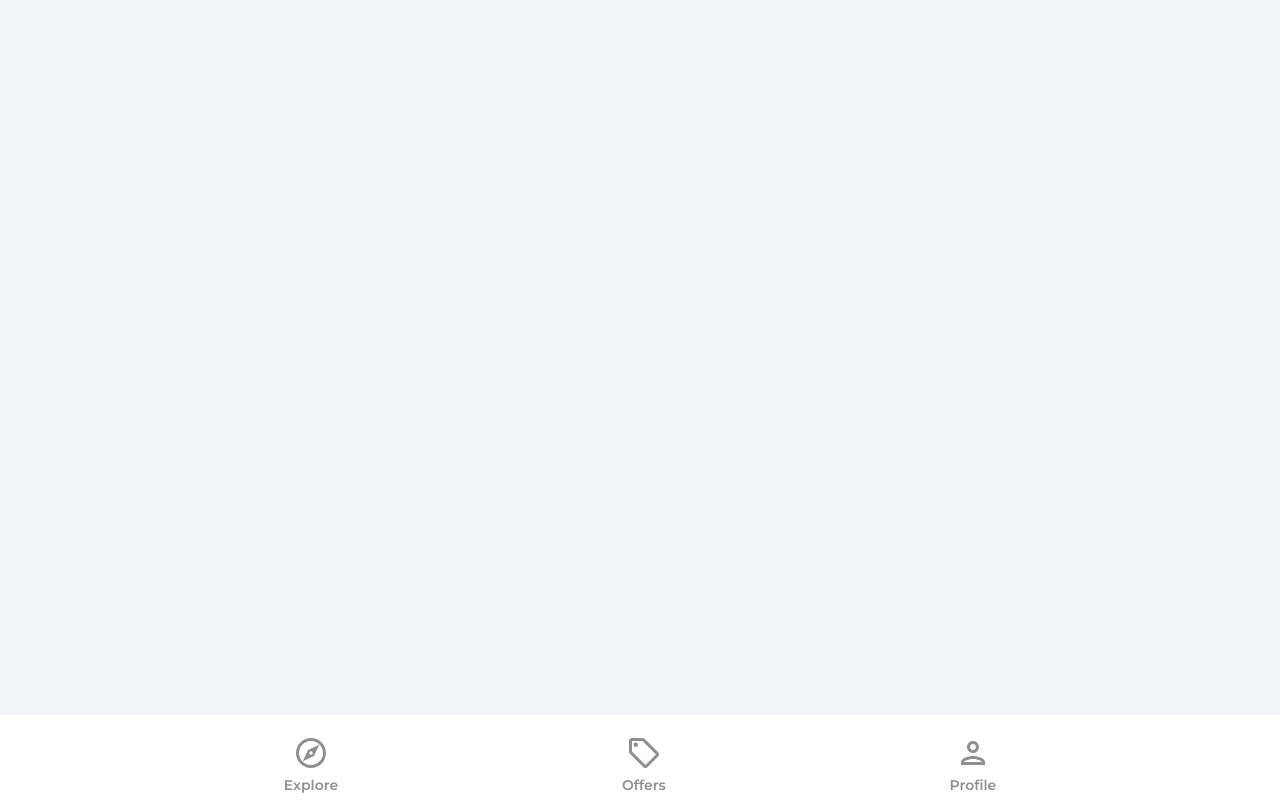
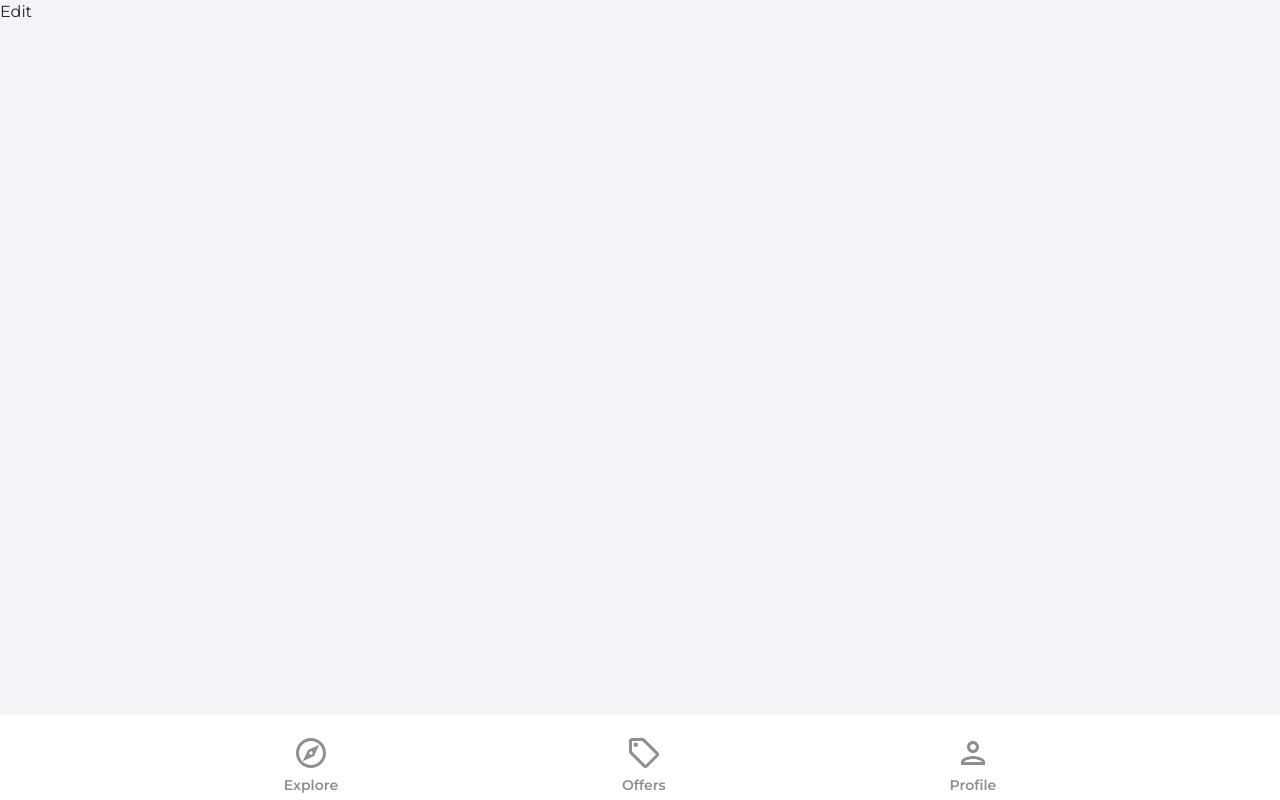
Before and after one commit to Parth0124/house-marketplace, a React (Create React App) app: page /edit-listing/1 in a window 1280 px wide. Built offline with nearby package versions, Linux system fonts and the light colour scheme.

Commit message:
edit icon and redirection

```diff
--- a/src/App.js
+++ b/src/App.js
@@ -13,6 +13,7 @@
  import CreateListing from './pages/CreateListing';
  import Listing from './pages/Listing';
  import Contact from './pages/Contact';
+ import EditListing from './pages/EditListing';
 
  function App() {
   return(
@@ -29,6 +30,7 @@
           <Route path='/sign-up' element={<SignUp/>}/>
           <Route path='/forgot-password' element={<ForgotPassword/>}/>
           <Route path='/create-listing' element={<CreateListing/>}/>
+          <Route path='/edit-listing/:listingId' element={<EditListing/>}/>
           <Route path='/category/:categoryName/:listingId' element={<Listing />}/>
           <Route path='/contact/:landlordId' element={<Contact  />}/>
         </Routes>
--- a/src/components/ListingItem.jsx
+++ b/src/components/ListingItem.jsx
@@ -1,9 +1,10 @@
 import { Link } from "react-router-dom";
 import { ReactComponent as DeleteIcon } from "../assets/svg/deleteIcon.svg";
+import { ReactComponent as EditIcon } from "../assets/svg/editIcon.svg";
 import bedIcon from "../assets/svg/bedIcon.svg";
 import bathtubIcon from "../assets/svg/bathtubIcon.svg";
 
-function ListingItem({ listing, id, onDelete }) {
+function ListingItem({ listing, id, onDelete, onEdit }) {
   return (
     <li className="categoryListing">
       <Link
@@ -46,6 +47,8 @@
       {onDelete  && (
         <DeleteIcon className="removeIcon" fill="rgb(231, 76, 60)" onClick={() => onDelete(listing.id, listing.name)} />
       )}
+
+      {onEdit && <EditIcon className="editIcon" onClick={() => onEdit(id)}/>}
     </li>
   );
 }
--- /dev/null
+++ b/src/pages/EditListing.jsx
@@ -0,0 +1,11 @@
+import React from 'react'
+
+function EditListing() {
+  return (
+    <div>
+      Edit
+    </div>
+  )
+}
+
+export default EditListing
--- a/src/pages/Offers.jsx
+++ b/src/pages/Offers.jsx
@@ -6,8 +6,7 @@
   query,
   where,
   orderBy,
-  limit,
-  startAfter
+  limit
 } from "firebase/firestore";
 import { db } from "../firebase.config";
 import { toast } from "react-toastify";
--- a/src/pages/Profile.jsx
+++ b/src/pages/Profile.jsx
@@ -102,6 +102,8 @@
 
   const { name, email } = formData;
 
+  const onEdit = (listingId) => navigate(`/edit-listing/${listingId}`)
+
   return (
     <div className="profile">
       <header className="profileHeader">
@@ -162,6 +164,7 @@
                   listing={listing.data}
                   id={listing.id}
                   onDelete={() => onDelete(listing.id)}
+                  onEdit={() => onEdit(listing.id)}
                 />
               ))}
             </ul>
```
